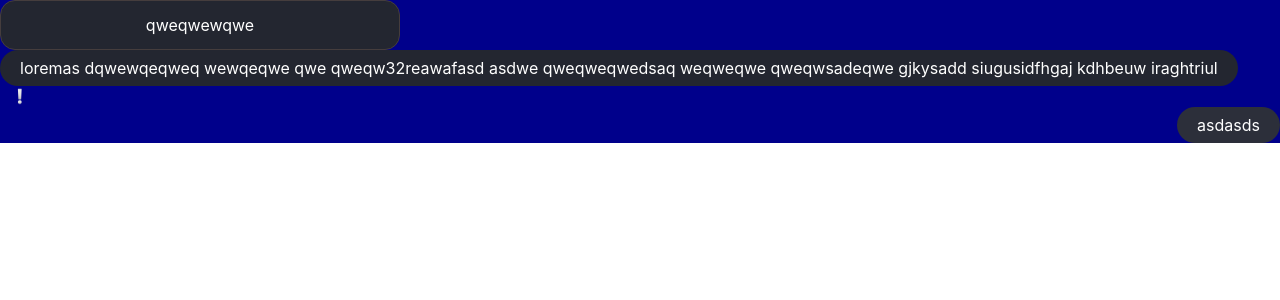
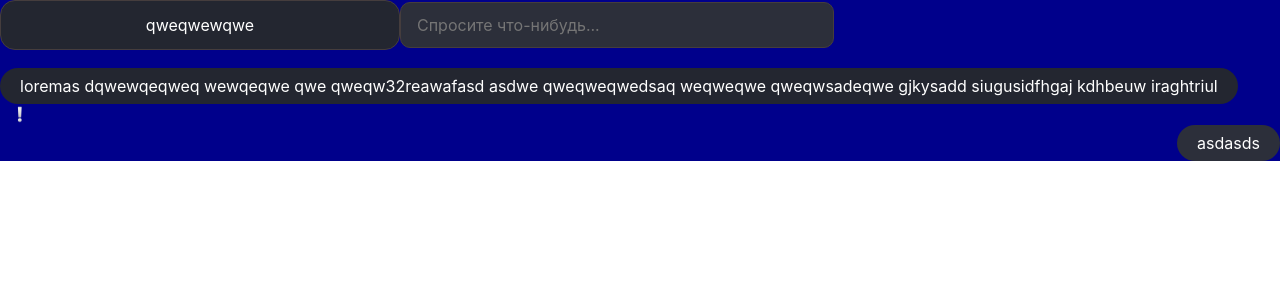
Before and after one commit to justyartsev/HR-Guardian, a React (Vite) app in the folder FrontEnd/: page / in a window 1280 px wide. Shown: the top 300 px of the page. Built offline with nearby package versions, Linux system fonts and the light colour scheme.

Commit message:
Компонент Input(поле ввода)

```diff
--- a/FrontEnd/src/App.jsx
+++ b/FrontEnd/src/App.jsx
@@ -1,6 +1,6 @@
 import { Button } from './components/Button/button.jsx'
 import { Message } from './components/Message/message.jsx'
-
+import { Input } from './components/input/Input.jsx'
 
 function App() {
 
@@ -8,6 +8,10 @@ function App() {
   return (
     <div style={{backgroundColor: "darkblue"}}>
       <Button style={{width: "400px", minHeight: "50px"}} >qweqwewqwe</Button>
+      <Input
+        placeholder="Спросите что-нибудь..."
+        style={{ width: "400px", marginBottom: "20px" }}
+      />
       <Message type={"output"} alertMsg="weqiuryjbdsfudsiyarweagjguh">loremas dqwewqeqweq wewqeqwe  qwe qweqw32reawafasd asdwe qweqweqwedsaq weqweqwe qweqwsadeqwe gjkysadd siugusidfhgaj kdhbeuw iraghtriul</Message>
       <Message type={"input"}>asdasds</Message>
     </div>
--- /dev/null
+++ b/FrontEnd/src/components/input/Input.jsx
@@ -0,0 +1,26 @@
+import styled from "styled-components";
+
+const StyledInput = styled.input`
+  padding: 12px 16px;
+  font-size: 1.6rem;
+  border-radius: 10px;
+  border: 1px solid var(--primasy-stroke-1);
+  background-color: var(--primary-black-3);
+  color: var(--primary-white-1);
+  transition: all 300ms ease-out;
+  width: 100%;
+
+  &:focus {
+    outline: none;
+    border-color: var(--secondary-orange-1);
+    box-shadow: 0 0 0 2px rgba(219, 101, 75, 0.2);
+  }
+
+  &:hover {
+    border-color: rgba(219, 101, 75, 0.7); /* Полупрозрачный оранжевый */
+  }
+`;
+
+export function Input({ ...params }) {
+  return <StyledInput {...params} />
+}
```
Also changed, not shown: 1 other file (tests, documents, lock files or other folders).
